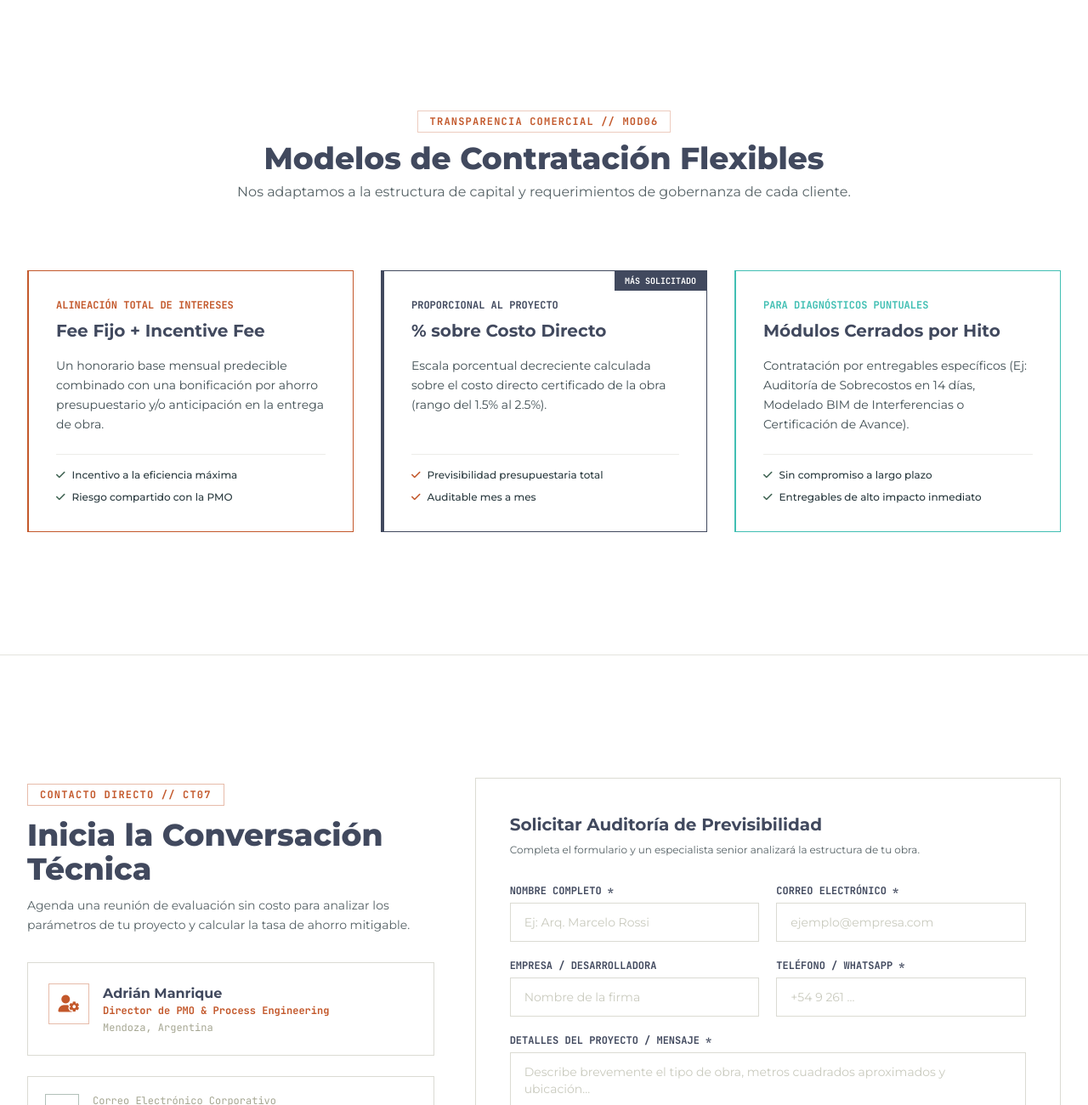
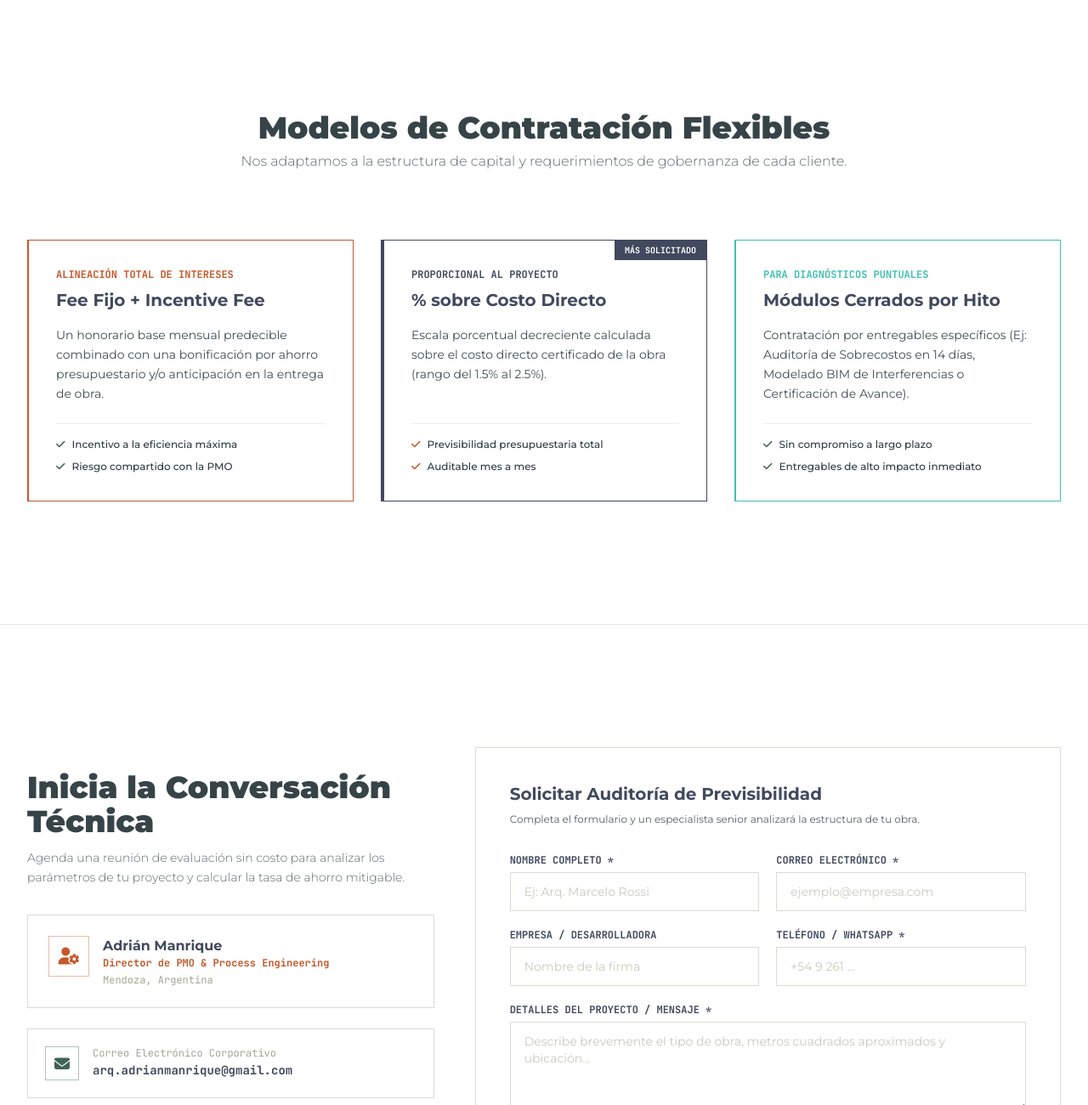
Before and after one commit to brunoBalza/optimiapmo, a website built with Vite: page index.html in a window 1280 px wide. Shown: the part 7575-8875 px from the top of the page at 85% size. Built offline with nearby package versions, Linux system fonts and the light colour scheme.

Commit message:
finish first modification

```diff
--- a/index.html
+++ b/index.html
@@ -874,9 +874,8 @@
         <div class="max-w-7xl mx-auto px-4 sm:px-6 lg:px-8">
 
             <div class="text-center max-w-3xl mx-auto mb-20">
-                <span class="text-terracotta font-mono font-bold text-xs uppercase tracking-widest border border-terracotta/30 px-3.5 py-1 bg-white">Transparencia Comercial // MOD06</span>
-                <h2 class="text-3xl sm:text-4xl font-extrabold text-slateGrey mt-3">Modelos de Contratación Flexibles</h2>
-                <p class="text-charcoalGrey/80 text-base mt-2">Nos adaptamos a la estructura de capital y requerimientos de gobernanza de cada cliente.</p>
+                <h2 class="text-3xl sm:text-4xl font-gothamBlack font-bold text-[#364448]">Modelos de Contratación Flexibles</h2>
+                <p class="text-[#364448]/80 font-gothamLight text-base mt-2">Nos adaptamos a la estructura de capital y requerimientos de gobernanza de cada cliente.</p>
             </div>
 
             <div class="grid grid-cols-1 md:grid-cols-3 gap-8">
@@ -943,9 +942,8 @@
                 <!-- Direct Info Column (5 Cols) -->
                 <div class="lg:col-span-5 space-y-8">
                     <div>
-                        <span class="text-terracotta font-mono font-bold text-xs uppercase tracking-widest border border-terracotta/40 px-3.5 py-1 bg-white">Contacto Directo // CT07</span>
-                        <h2 class="text-3xl sm:text-4xl font-extrabold text-slateGrey mt-4">Inicia la Conversación Técnica</h2>
-                        <p class="text-charcoalGrey/80 text-sm leading-relaxed mt-3">
+                        <h2 class="text-3xl sm:text-4xl font-gothamBlack font-bold text-[#364448]">Inicia la Conversación Técnica</h2>
+                        <p class="text-[#364448]/80 font-gothamLight text-sm leading-relaxed mt-3">
                             Agenda una reunión de evaluación sin costo para analizar los parámetros de tu proyecto y calcular la tasa de ahorro mitigable.
                         </p>
                     </div>
```
